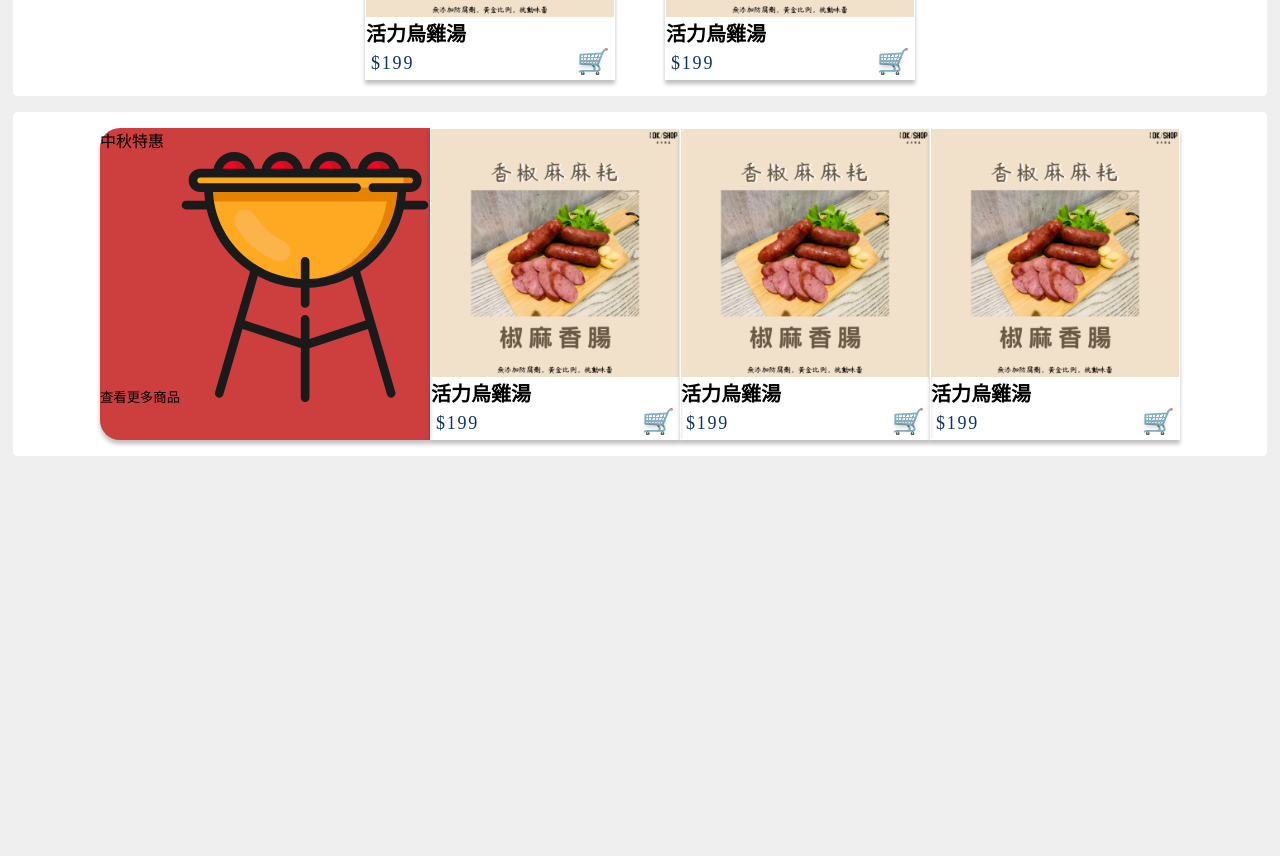
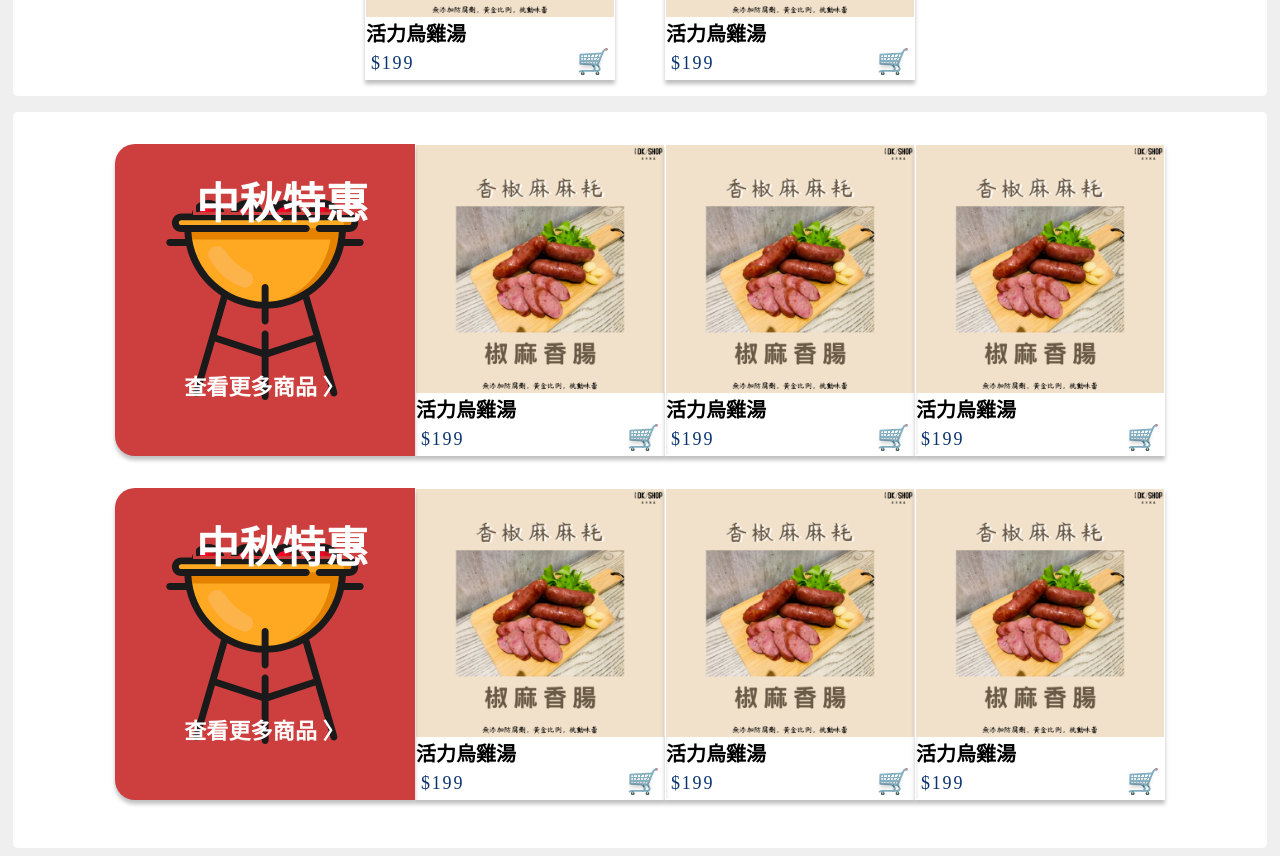
Before and after one commit to jiweihong0/lovego-frontend, a React (Create React App) app: page / in a window 1280 px wide. Shown: the part 1500-2356 px from the top of the page. Before the commit the page ends 1964 px from the top, so only its background shows below. Built offline with nearby package versions, Linux system fonts and the light colour scheme.

Commit message:
Styling:Add Listcard Styling

```diff
--- a/src/App.js
+++ b/src/App.js
@@ -15,6 +15,7 @@ function App() {
         </div>
         <div className="round-section">
           <ListCard />
+          <ListCard />
         </div>
       </section>
     </>
--- a/src/components/Listcard/ListCard.js
+++ b/src/components/Listcard/ListCard.js
@@ -6,8 +6,8 @@ function ListCard() {
         <section className="cateprod-list">
             <div className="cateprod-container">
                 <div className="cateprod-list-title-block">
-                    <div className="list-title">中秋特惠</div>
-                    <button>查看更多商品</button>
+                    <span className="list-title">中秋特惠</span>
+                    <button>查看更多商品 〉</button>
                     <img src={festival_img} alt="cateprod-list-title-img" />
                 </div>
                 <div className="cateprod-list-product-block">
--- a/src/styles/cateprod.css
+++ b/src/styles/cateprod.css
@@ -2,6 +2,7 @@
     width: 100%;
     display: flex;
     justify-content: center;
+    margin: 1rem 0 2rem 0;
 }
 
 .cateprod-list>.cateprod-container {
@@ -9,16 +10,68 @@
 }
 
 .cateprod-container>.cateprod-list-title-block {
+    position: relative;
+    min-width: 300px;
     background: #CD3F3F;
     box-shadow: 0px 4px 4px rgba(0, 0, 0, 0.25);
     border-radius: 20px 0px 0px 20px;
 }
 
 .cateprod-list-title-block>img {
-    width: 250px;
-    height: 250px;
+    width: 200px;
+    position: absolute;
+    top: 50%;
+    left: 50%;
+    transform: translate(-50%, -50%);
 }
 
-.cateprod-list-product-block{
+.cateprod-list-title-block>span {
+    position: absolute;
+    left: 26%;
+    right: 4.8%;
+    top: 9.75%;
+    bottom: 77.25%;
+
+    font-family: 'Inter';
+    font-style: normal;
+    font-weight: 700;
+    font-size: 43px;
+    line-height: 52px;
+    /* identical to box height */
+
+    letter-spacing: 0.15px;
+    text-transform: capitalize;
+
+    color: #FFFFFF;
+
+    border: 3px solid #CD3F3F;
+
+    z-index: 2;
+
+}
+
+.cateprod-list-title-block>button {
+    position: absolute;
+    left: 17.6%;
+    right: 18%;
+    top: 73.75%;
+    bottom: 19.5%;
+
+    font-family: 'Inter';
+    font-style: normal;
+    font-weight: 700;
+    font-size: 22px;
+    line-height: 27px;
+    /* identical to box height */
+
+    letter-spacing: 0.15px;
+    text-transform: capitalize;
+
+    color: #FFFFFF;
+
+    z-index: 2;
+}
+
+.cateprod-list-product-block {
     display: flex;
 }
```
